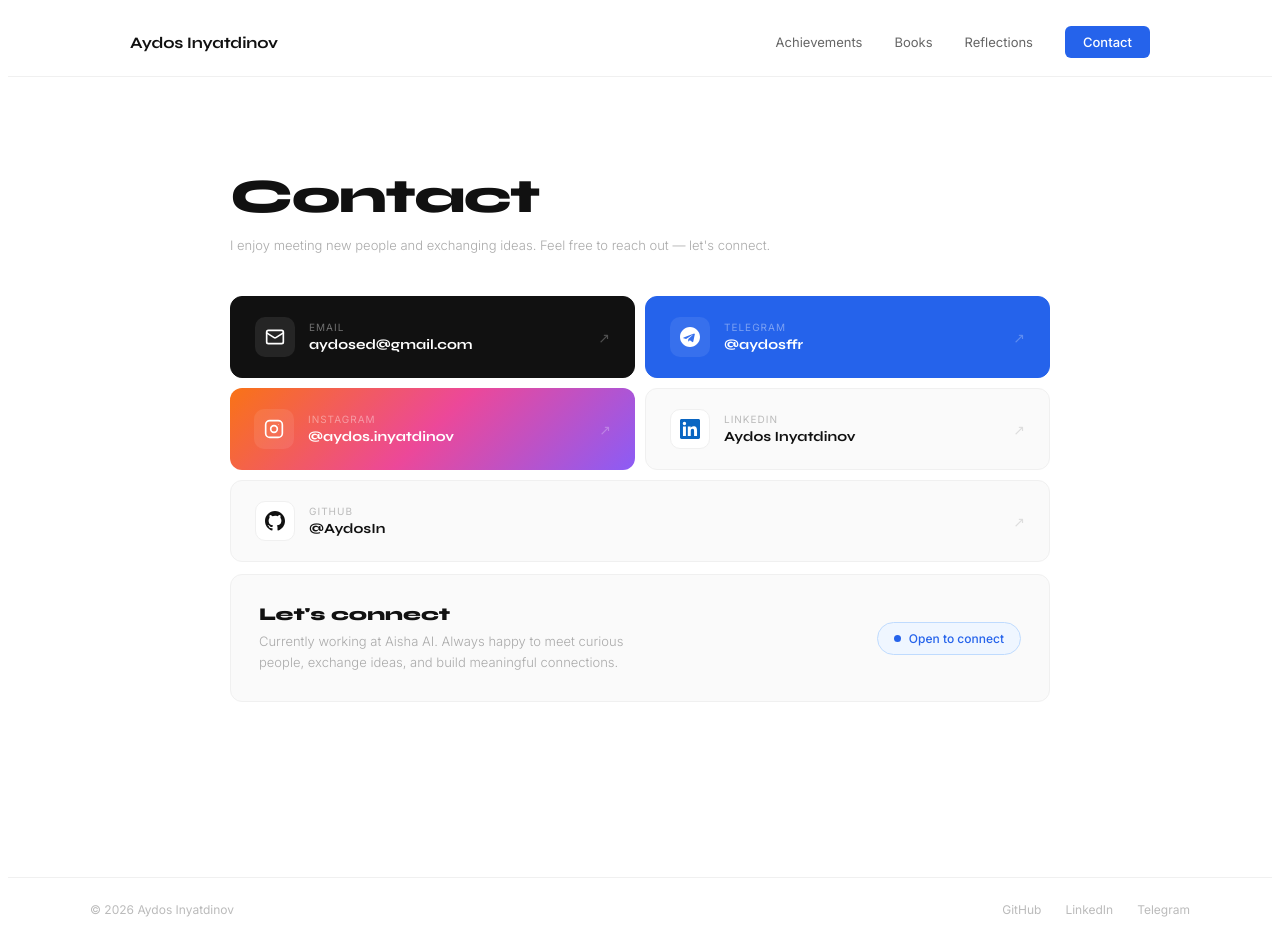
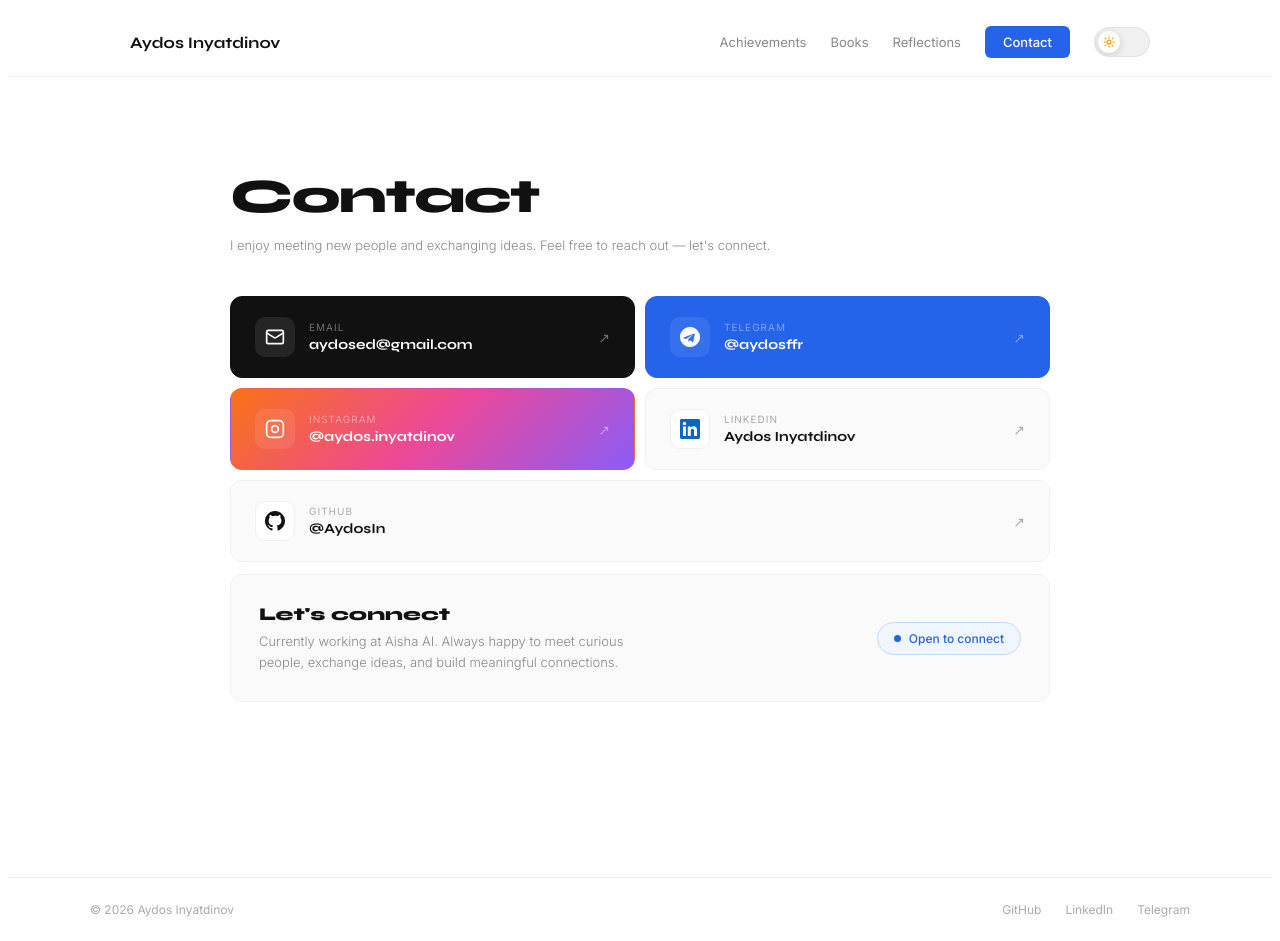
Before and after one commit to AydosIn/my-site, a Next.js app: page /contact in a window 1280 px wide. Built offline with nearby package versions, Linux system fonts and the light colour scheme.

Commit message:
fix: dark mode contact and achievements

```diff
--- a/app/contact/page.tsx
+++ b/app/contact/page.tsx
@@ -5,10 +5,8 @@ export const metadata = { title: "Contact" };
 export default function ContactPage() {
   const contacts = [
     {
-      label: "Email",
-      value: "aydosed@gmail.com",
-      href: "mailto:aydosed@gmail.com",
-      style: "dark",
+      label: "Email", value: "aydosed@gmail.com",
+      href: "mailto:aydosed@gmail.com", style: "dark",
       icon: (
         <svg width="20" height="20" viewBox="0 0 24 24" fill="none" stroke="#fff" strokeWidth="2" strokeLinecap="round" strokeLinejoin="round">
           <rect x="2" y="4" width="20" height="16" rx="2"/>
@@ -17,10 +15,8 @@ export default function ContactPage() {
       ),
     },
     {
-      label: "Telegram",
-      value: "@aydosffr",
-      href: "https://t.me/aydosffr",
-      style: "blue",
+      label: "Telegram", value: "@aydosffr",
+      href: "https://t.me/aydosffr", style: "blue",
       icon: (
         <svg width="20" height="20" viewBox="0 0 24 24" fill="#fff">
           <path d="M12 0C5.373 0 0 5.373 0 12s5.373 12 12 12 12-5.373 12-12S18.627 0 12 0zm5.894 8.221-1.97 9.28c-.145.658-.537.818-1.084.508l-3-2.21-1.447 1.394c-.16.16-.295.295-.605.295l.213-3.053 5.56-5.023c.242-.213-.054-.333-.373-.12L7.26 14.4l-2.968-.924c-.643-.204-.657-.643.136-.953l11.57-4.461c.537-.194 1.006.131.896.159z"/>
@@ -28,10 +24,8 @@ export default function ContactPage() {
       ),
     },
     {
-      label: "Instagram",
-      value: "@aydos.inyatdinov",
-      href: "https://www.instagram.com/aydos.inyatdinov/",
-      style: "pink",
+      label: "Instagram", value: "@aydos.inyatdinov",
+      href: "https://www.instagram.com/aydos.inyatdinov/", style: "pink",
       icon: (
         <svg width="20" height="20" viewBox="0 0 24 24" fill="none" stroke="#fff" strokeWidth="2" strokeLinecap="round" strokeLinejoin="round">
           <rect x="2" y="2" width="20" height="20" rx="5"/>
@@ -41,10 +35,8 @@ export default function ContactPage() {
       ),
     },
     {
-      label: "LinkedIn",
-      value: "Aydos Inyatdinov",
-      href: site.contact.linkedin,
-      style: "light",
+      label: "LinkedIn", value: "Aydos Inyatdinov",
+      href: site.contact.linkedin, style: "light",
       icon: (
         <svg width="20" height="20" viewBox="0 0 24 24" fill="#0a66c2">
           <path d="M20.447 20.452h-3.554v-5.569c0-1.328-.027-3.037-1.852-3.037-1.853 0-2.136 1.445-2.136 2.939v5.667H9.351V9h3.414v1.561h.046c.477-.9 1.637-1.85 3.37-1.85 3.601 0 4.267 2.37 4.267 5.455v6.286zM5.337 7.433a2.062 2.062 0 0 1-2.063-2.065 2.064 2.064 0 1 1 2.063 2.065zm1.782 13.019H3.555V9h3.564v11.452zM22.225 0H1.771C.792 0 0 .774 0 1.729v20.542C0 23.227.792 24 1.771 24h20.451C23.2 24 24 23.227 24 22.271V1.729C24 .774 23.2 0 22.222 0h.003z"/>
@@ -53,102 +45,98 @@ export default function ContactPage() {
     },
   ];
 
-  const cardStyle = (type: string) => {
-    if (type === "dark") return { background: "#111", border: "1px solid #111", borderRadius: "12px", padding: "20px 24px", display: "flex", alignItems: "center", justifyContent: "space-between", gap: "16px", textDecoration: "none", cursor: "pointer" };
-    if (type === "blue") return { background: "#2563eb", border: "1px solid #2563eb", borderRadius: "12px", padding: "20px 24px", display: "flex", alignItems: "center", justifyContent: "space-between", gap: "16px", textDecoration: "none", cursor: "pointer" };
-    if (type === "pink") return { background: "linear-gradient(135deg, #f97316, #ec4899, #8b5cf6)", border: "none", borderRadius: "12px", padding: "20px 24px", display: "flex", alignItems: "center", justifyContent: "space-between", gap: "16px", textDecoration: "none", cursor: "pointer" };
-    return { background: "#fafafa", border: "1px solid #f0f0f0", borderRadius: "12px", padding: "20px 24px", display: "flex", alignItems: "center", justifyContent: "space-between", gap: "16px", textDecoration: "none", cursor: "pointer" };
+  const getCardStyle = (type: string): React.CSSProperties => {
+    const base: React.CSSProperties = {
+      border: "1px solid", borderRadius: "12px", padding: "20px 24px",
+      display: "flex", alignItems: "center", justifyContent: "space-between",
+      gap: "16px", textDecoration: "none", cursor: "pointer", transition: "all 0.3s",
+    };
+    if (type === "dark") return { ...base, background: "#111111", borderColor: "#111111" };
+    if (type === "blue") return { ...base, background: "#2563eb", borderColor: "#2563eb" };
+    if (type === "pink") return { ...base, background: "linear-gradient(135deg, #f97316, #ec4899, #8b5cf6)", borderColor: "transparent" };
+    return { ...base, background: "var(--card)", borderColor: "var(--border)" };
   };
 
-  const isLight = (type: string) => type === "dark" || type === "blue" || type === "pink";
+  const isColored = (type: string) => ["dark", "blue", "pink"].includes(type);
 
   return (
-    <div style={{ background: "#fff", minHeight: "100vh" }}>
+    <div style={{ backgroundColor: "var(--bg)", minHeight: "100vh", transition: "background-color 0.3s" }}>
       <div style={{ maxWidth: "900px", margin: "0 auto", padding: "64px 40px" }}>
 
-        {/* Header */}
         <h1 style={{
           fontFamily: "Syne, sans-serif", fontSize: "48px", fontWeight: 800,
-          color: "#111", letterSpacing: "-0.03em", lineHeight: 1, marginBottom: "8px",
+          color: "var(--fg)", letterSpacing: "-0.03em", lineHeight: 1, marginBottom: "8px",
         }}>
           Contact
         </h1>
-        <p style={{ fontSize: "13px", color: "#aaa", fontWeight: 300, marginBottom: "40px", lineHeight: 1.7 }}>
+        <p style={{ fontSize: "13px", color: "var(--muted)", fontWeight: 300, marginBottom: "40px", lineHeight: 1.7 }}>
           I enjoy meeting new people and exchanging ideas. Feel free to reach out — let's connect.
         </p>
 
-        {/* Contact grid */}
         <div style={{ display: "grid", gridTemplateColumns: "1fr 1fr", gap: "10px", marginBottom: "12px" }}>
           {contacts.map((c) => (
-            <a key={c.label} href={c.href} target="_blank" rel="noreferrer" style={cardStyle(c.style) as React.CSSProperties}>
+            <a key={c.label} href={c.href} target="_blank" rel="noreferrer" style={getCardStyle(c.style)}>
               <div style={{ display: "flex", alignItems: "center", gap: "14px" }}>
                 <div style={{
                   width: "40px", height: "40px", borderRadius: "10px",
                   display: "flex", alignItems: "center", justifyContent: "center", flexShrink: 0,
-                  background: isLight(c.style) ? "#ffffff15" : "#fff",
-                  border: isLight(c.style) ? "none" : "1px solid #f0f0f0",
+                  background: isColored(c.style) ? "#ffffff15" : "var(--bg)",
+                  border: isColored(c.style) ? "none" : "1px solid var(--border)",
                 }}>
                   {c.icon}
                 </div>
                 <div>
                   <div style={{
-                    fontSize: "10px", textTransform: "uppercase", letterSpacing: "0.1em",
-                    marginBottom: "3px", color: isLight(c.style) ? "#ffffff66" : "#bbb",
+                    fontSize: "10px", textTransform: "uppercase", letterSpacing: "0.1em", marginBottom: "3px",
+                    color: isColored(c.style) ? "#ffffff66" : "var(--muted2)",
                   }}>
                     {c.label}
                   </div>
                   <div style={{
                     fontFamily: "Syne, sans-serif", fontSize: "14px", fontWeight: 700,
-                    color: isLight(c.style) ? "#fff" : "#111",
+                    color: isColored(c.style) ? "#fff" : "var(--fg)",
                   }}>
                     {c.value}
                   </div>
                 </div>
               </div>
-              <div style={{ fontSize: "14px", color: isLight(c.style) ? "#ffffff44" : "#ddd" }}>↗</div>
+              <div style={{ fontSize: "14px", color: isColored(c.style) ? "rgba(255,255,255,0.4)" : "var(--muted2)" }}>↗</div>
             </a>
           ))}
 
-          {/* GitHub full width */}
           <a href={site.contact.github} target="_blank" rel="noreferrer" style={{
-            gridColumn: "span 2", background: "#fafafa", border: "1px solid #f0f0f0",
-            borderRadius: "12px", padding: "20px 24px", display: "flex",
-            alignItems: "center", justifyContent: "space-between",
-            gap: "16px", textDecoration: "none", cursor: "pointer",
+            ...getCardStyle("light"), gridColumn: "span 2",
           }}>
             <div style={{ display: "flex", alignItems: "center", gap: "14px" }}>
               <div style={{
                 width: "40px", height: "40px", borderRadius: "10px",
                 display: "flex", alignItems: "center", justifyContent: "center",
-                background: "#fff", border: "1px solid #f0f0f0", flexShrink: 0,
+                background: "var(--bg)", border: "1px solid var(--border)", flexShrink: 0,
               }}>
-                <svg width="20" height="20" viewBox="0 0 24 24" fill="#111">
+                <svg width="20" height="20" viewBox="0 0 24 24" fill="currentColor" style={{ color: "var(--fg)" }}>
                   <path d="M12 0C5.374 0 0 5.373 0 12c0 5.302 3.438 9.8 8.207 11.387.599.111.793-.261.793-.577v-2.234c-3.338.726-4.033-1.416-4.033-1.416-.546-1.387-1.333-1.756-1.333-1.756-1.089-.745.083-.729.083-.729 1.205.084 1.839 1.237 1.839 1.237 1.07 1.834 2.807 1.304 3.492.997.107-.775.418-1.305.762-1.604-2.665-.305-5.467-1.334-5.467-5.931 0-1.311.469-2.381 1.236-3.221-.124-.303-.535-1.524.117-3.176 0 0 1.008-.322 3.301 1.23A11.509 11.509 0 0 1 12 5.803c1.02.005 2.047.138 3.006.404 2.291-1.552 3.297-1.23 3.297-1.23.653 1.653.242 2.874.118 3.176.77.84 1.235 1.911 1.235 3.221 0 4.609-2.807 5.624-5.479 5.921.43.372.823 1.102.823 2.222v3.293c0 .319.192.694.801.576C20.566 21.797 24 17.3 24 12c0-6.627-5.373-12-12-12z"/>
                 </svg>
               </div>
               <div>
-                <div style={{ fontSize: "10px", textTransform: "uppercase", letterSpacing: "0.1em", marginBottom: "3px", color: "#bbb" }}>GitHub</div>
-                <div style={{ fontFamily: "Syne, sans-serif", fontSize: "14px", fontWeight: 700, color: "#111" }}>@AydosIn</div>
+                <div style={{ fontSize: "10px", textTransform: "uppercase", letterSpacing: "0.1em", marginBottom: "3px", color: "var(--muted2)" }}>GitHub</div>
+                <div style={{ fontFamily: "Syne, sans-serif", fontSize: "14px", fontWeight: 700, color: "var(--fg)" }}>@AydosIn</div>
               </div>
             </div>
-            <div style={{ fontSize: "14px", color: "#ddd" }}>↗</div>
+            <div style={{ fontSize: "14px", color: "var(--muted2)" }}>↗</div>
           </a>
         </div>
 
         {/* Availability */}
         <div style={{
-          border: "1px solid #f0f0f0", borderRadius: "12px", padding: "28px",
-          background: "#fafafa", display: "flex", alignItems: "center",
-          justifyContent: "space-between", gap: "20px",
+          border: "1px solid var(--border)", borderRadius: "12px", padding: "28px",
+          background: "var(--card)", display: "flex", alignItems: "center",
+          justifyContent: "space-between", gap: "20px", transition: "all 0.3s",
         }}>
           <div>
-            <div style={{
-              fontFamily: "Syne, sans-serif", fontSize: "18px",
-              fontWeight: 800, color: "#111", marginBottom: "6px",
-            }}>
+            <div style={{ fontFamily: "Syne, sans-serif", fontSize: "18px", fontWeight: 800, color: "var(--fg)", marginBottom: "6px" }}>
               Let's connect
             </div>
-            <div style={{ fontSize: "13px", color: "#aaa", fontWeight: 300, lineHeight: 1.6, maxWidth: "380px" }}>
+            <div style={{ fontSize: "13px", color: "var(--muted)", fontWeight: 300, lineHeight: 1.6, maxWidth: "380px" }}>
               Currently working at Aisha AI. Always happy to meet curious people, exchange ideas, and build meaningful connections.
             </div>
           </div>
--- a/app/globals.css
+++ b/app/globals.css
@@ -6,10 +6,78 @@
 
 * { box-sizing: border-box; }
 
-html, body {
+:root {
+  --bg: #ffffff;
+  --bg2: #fafafa;
+  --fg: #111111;
+  --fg2: #555555;
+  --muted: #888888;
+  --muted2: #aaaaaa;
+  --border: #f0f0f0;
+  --border2: #e8e8e8;
+  --card: #fafafa;
+  --nav-bg: #ffffff;
+  --btn-primary-bg: #111111;
+  --btn-primary-fg: #ffffff;
+}
+
+.dark {
+  --bg: #0a0a0a;
+  --bg2: #111111;
+  --fg: #f0f0f0;
+  --fg2: #aaaaaa;
+  --muted: #666666;
+  --muted2: #444444;
+  --border: #1e1e1e;
+  --border2: #2a2a2a;
+  --card: #111111;
+  --nav-bg: #0a0a0a;
+  --btn-primary-bg: #ffffff;
+  --btn-primary-fg: #111111;
+}
+
+html {
   height: 100%;
-  background: #ffffff;
-  color: #111111;
+}
+
+body {
+  background-color: var(--bg);
+  color: var(--fg);
   font-family: 'Inter', sans-serif;
   -webkit-font-smoothing: antialiased;
+  transition: background-color 0.3s, color 0.3s;
+  min-height: 100vh;
 }
+
+/* Navbar */
+.navbar-root {
+  position: sticky;
+  top: 0;
+  z-index: 50;
+  background-color: var(--nav-bg);
+  border-bottom: 1px solid var(--border);
+  transition: background-color 0.3s, border-color 0.3s;
+}
+
+/* Global reusable classes */
+.page-root {
+  background-color: var(--bg);
+  min-height: 100vh;
+  transition: background-color 0.3s;
+}
+
+.card-root {
+  background-color: var(--card);
+  border-color: var(--border);
+  transition: background-color 0.3s, border-color 0.3s;
+}
+
+.text-fg { color: var(--fg); }
+.text-fg2 { color: var(--fg2); }
+.text-muted { color: var(--muted); }
+.text-muted2 { color: var(--muted2); }
+.border-root { border-color: var(--border); }
+
+/* Prevent flash on load */
+html.dark { background-color: #0a0a0a; }
+html.light { background-color: #ffffff; }
--- a/app/layout.tsx
+++ b/app/layout.tsx
@@ -2,6 +2,7 @@ import type { Metadata } from "next";
 import "./globals.css";
 import { Navbar } from "@components/Navbar";
 import { Footer } from "@components/Footer";
+import { ThemeProvider } from "@components/ThemeProvider";
 import { Analytics } from "@vercel/analytics/react";
 import { site } from "@data/site";
 
@@ -17,12 +18,14 @@ export default function RootLayout({ children }: { children: React.ReactNode })
   return (
     <html lang="en" suppressHydrationWarning>
       <body>
-        <Navbar />
-        <main className="min-h-screen">
-          {children}
-        </main>
-        <Footer />
-        <Analytics />
+        <ThemeProvider>
+          <Navbar />
+          <main style={{ minHeight: "100vh", backgroundColor: "var(--bg)", transition: "background-color 0.3s" }}>
+            {children}
+          </main>
+          <Footer />
+          <Analytics />
+        </ThemeProvider>
       </body>
     </html>
   );
--- a/components/Footer.tsx
+++ b/components/Footer.tsx
@@ -3,30 +3,27 @@ import { site } from "@data/site";
 export function Footer() {
   return (
     <footer style={{
-      borderTop: '1px solid #f0f0f0',
-      background: '#fff',
-      padding: '24px 40px',
+      borderTop: "1px solid var(--border)",
+      backgroundColor: "var(--bg)",
+      padding: "24px 40px",
+      transition: "background-color 0.3s, border-color 0.3s",
     }}>
       <div style={{
-        maxWidth: '1100px',
-        margin: '0 auto',
-        display: 'flex',
-        justifyContent: 'space-between',
-        alignItems: 'center',
+        maxWidth: "1100px", margin: "0 auto",
+        display: "flex", justifyContent: "space-between", alignItems: "center",
       }}>
-        <div style={{ fontSize: '12px', color: '#bbb' }}>
+        <div style={{ fontSize: "12px", color: "var(--muted2)" }}>
           © {new Date().getFullYear()} {site.ownerName}
         </div>
-        <div style={{ display: 'flex', gap: '24px' }}>
+        <div style={{ display: "flex", gap: "24px" }}>
           {[
-            { label: 'GitHub', href: site.contact.github },
-            { label: 'LinkedIn', href: site.contact.linkedin },
-            { label: 'Telegram', href: site.contact.telegram },
+            { label: "GitHub", href: site.contact.github },
+            { label: "LinkedIn", href: site.contact.linkedin },
+            { label: "Telegram", href: site.contact.telegram },
           ].map((l) => (
             <a key={l.label} href={l.href} target="_blank" rel="noreferrer" style={{
-              fontSize: '12px',
-              color: '#bbb',
-              textDecoration: 'none',
+              fontSize: "12px", color: "var(--muted2)",
+              textDecoration: "none", transition: "color 0.3s",
             }}>
               {l.label}
             </a>
--- a/components/Navbar.tsx
+++ b/components/Navbar.tsx
@@ -1,54 +1,39 @@
 import { site } from "@data/site";
+import { ThemeToggle } from "@components/ThemeToggle";
 
 export function Navbar() {
   return (
-    <header style={{
-      background: '#fff',
-      borderBottom: '1px solid #f0f0f0',
-      position: 'sticky',
-      top: 0,
-      zIndex: 50,
-    }}>
+    <header className="navbar-root">
       <div style={{
-        maxWidth: '1100px',
-        margin: '0 auto',
-        padding: '18px 40px',
-        display: 'flex',
-        alignItems: 'center',
-        justifyContent: 'space-between',
+        maxWidth: "1100px", margin: "0 auto",
+        padding: "18px 40px",
+        display: "flex", alignItems: "center", justifyContent: "space-between",
       }}>
         <a href="/" style={{
-          fontFamily: 'Syne, sans-serif',
-          fontSize: '16px',
-          fontWeight: 700,
-          color: '#111',
-          textDecoration: 'none',
-          letterSpacing: '-0.01em',
+          fontFamily: "Syne, sans-serif", fontSize: "16px",
+          fontWeight: 700, textDecoration: "none", color: "var(--fg)",
+          transition: "color 0.3s",
         }}>
           {site.ownerName}
         </a>
-        <nav style={{ display: 'flex', gap: '32px', alignItems: 'center' }}>
-          {['Achievements', 'Books', 'Reflections'].map((item) => (
+        <nav style={{ display: "flex", gap: "24px", alignItems: "center" }}>
+          {["Achievements", "Books", "Reflections"].map((item) => (
             <a key={item} href={`/${item.toLowerCase()}`} style={{
-              fontSize: '13px',
-              color: '#666',
-              textDecoration: 'none',
-              fontWeight: 400,
+              fontSize: "13px", textDecoration: "none",
+              fontWeight: 400, color: "var(--muted)",
+              transition: "color 0.3s",
             }}>
               {item}
             </a>
           ))}
           <a href="/contact" style={{
-            background: '#2563eb',
-            color: '#fff',
-            padding: '8px 18px',
-            borderRadius: '6px',
-            fontSize: '13px',
-            fontWeight: 500,
-            textDecoration: 'none',
+            background: "#2563eb", color: "#fff",
+            padding: "8px 18px", borderRadius: "6px",
+            fontSize: "13px", fontWeight: 500, textDecoration: "none",
           }}>
             Contact
           </a>
+          <ThemeToggle />
         </nav>
       </div>
     </header>
--- /dev/null
+++ b/components/ThemeProvider.tsx
@@ -0,0 +1,16 @@
+"use client";
+
+import { ThemeProvider as NextThemesProvider } from "next-themes";
+
+export function ThemeProvider({ children }: { children: React.ReactNode }) {
+  return (
+    <NextThemesProvider
+      attribute="class"
+      defaultTheme="light"
+      enableSystem={false}
+      storageKey="aydos-theme"
+    >
+      {children}
+    </NextThemesProvider>
+  );
+}
--- /dev/null
+++ b/components/ThemeToggle.tsx
@@ -0,0 +1,80 @@
+"use client";
+
+import { useTheme } from "next-themes";
+import { useEffect, useState } from "react";
+
+export function ThemeToggle() {
+  const { theme, setTheme } = useTheme();
+  const [mounted, setMounted] = useState(false);
+
+  useEffect(() => setMounted(true), []);
+  if (!mounted) return <div style={{ width: "56px", height: "30px" }} />;
+
+  const isDark = theme === "dark";
+
+  return (
+    <div
+      onClick={() => setTheme(isDark ? "light" : "dark")}
+      title="Toggle dark mode"
+      style={{
+        width: "56px",
+        height: "30px",
+        borderRadius: "100px",
+        background: isDark ? "#1a1a2e" : "#f0f0f0",
+        border: isDark ? "1.5px solid #6366f1" : "1.5px solid #e0e0e0",
+        boxShadow: isDark ? "0 0 12px rgba(99,102,241,0.3)" : "none",
+        position: "relative",
+        cursor: "pointer",
+        transition: "all 0.4s",
+        flexShrink: 0,
+        overflow: "hidden",
+      }}
+    >
+      {/* Stars in dark mode */}
+      {isDark && (
+        <>
+          <div style={{ position: "absolute", top: "6px", left: "8px", width: "2px", height: "2px", background: "#fff", borderRadius: "50%" }} />
+          <div style={{ position: "absolute", top: "12px", left: "14px", width: "3px", height: "3px", background: "#fff", borderRadius: "50%" }} />
+          <div style={{ position: "absolute", top: "5px", left: "20px", width: "2px", height: "2px", background: "#fff", borderRadius: "50%" }} />
+          <div style={{ position: "absolute", top: "16px", left: "7px", width: "2px", height: "2px", background: "#fff", borderRadius: "50%" }} />
+        </>
+      )}
+
+      {/* Knob */}
+      <div style={{
+        position: "absolute",
+        top: "3px",
+        left: isDark ? "27px" : "3px",
+        width: "22px",
+        height: "22px",
+        borderRadius: "50%",
+        background: isDark ? "#1e1e3f" : "#fff",
+        boxShadow: isDark
+          ? "0 2px 8px rgba(99,102,241,0.4), inset 0 0 6px rgba(255,255,255,0.1)"
+          : "0 2px 8px rgba(0,0,0,0.15)",
+        transition: "all 0.4s cubic-bezier(0.34, 1.56, 0.64, 1)",
+        display: "flex",
+        alignItems: "center",
+        justifyContent: "center",
+      }}>
+        {isDark ? (
+          <svg width="12" height="12" viewBox="0 0 24 24" fill="none" stroke="#a78bfa" strokeWidth="2.5" strokeLinecap="round">
+            <path d="M21 12.79A9 9 0 1 1 11.21 3 7 7 0 0 0 21 12.79z" />
+          </svg>
+        ) : (
+          <svg width="12" height="12" viewBox="0 0 24 24" fill="none" stroke="#f59e0b" strokeWidth="2.5" strokeLinecap="round">
+            <circle cx="12" cy="12" r="4" />
+            <line x1="12" y1="2" x2="12" y2="4" />
+            <line x1="12" y1="20" x2="12" y2="22" />
+            <line x1="4.22" y1="4.22" x2="5.64" y2="5.64" />
+            <line x1="18.36" y1="18.36" x2="19.78" y2="19.78" />
+            <line x1="2" y1="12" x2="4" y2="12" />
+            <line x1="20" y1="12" x2="22" y2="12" />
+            <line x1="4.22" y1="19.78" x2="5.64" y2="18.36" />
+            <line x1="18.36" y1="5.64" x2="19.78" y2="4.22" />
+          </svg>
+        )}
+      </div>
+    </div>
+  );
+}
--- a/package.json
+++ b/package.json
@@ -12,6 +12,7 @@
     "@vercel/analytics": "^2.0.1",
     "gray-matter": "^4.0.3",
     "next": "16.1.7",
+    "next-themes": "^0.4.6",
     "react": "19.2.3",
     "react-dom": "19.2.3",
     "remark": "^15.0.1",
```
Also changed, not shown: app/achievements/page.tsx (+53 -49 lines), app/books/page.tsx (+28 -40 lines), app/page.tsx (+50 -46 lines), app/reflections/page.tsx (+14 -21 lines), 1 other file (tests, documents, lock files or other folders).
